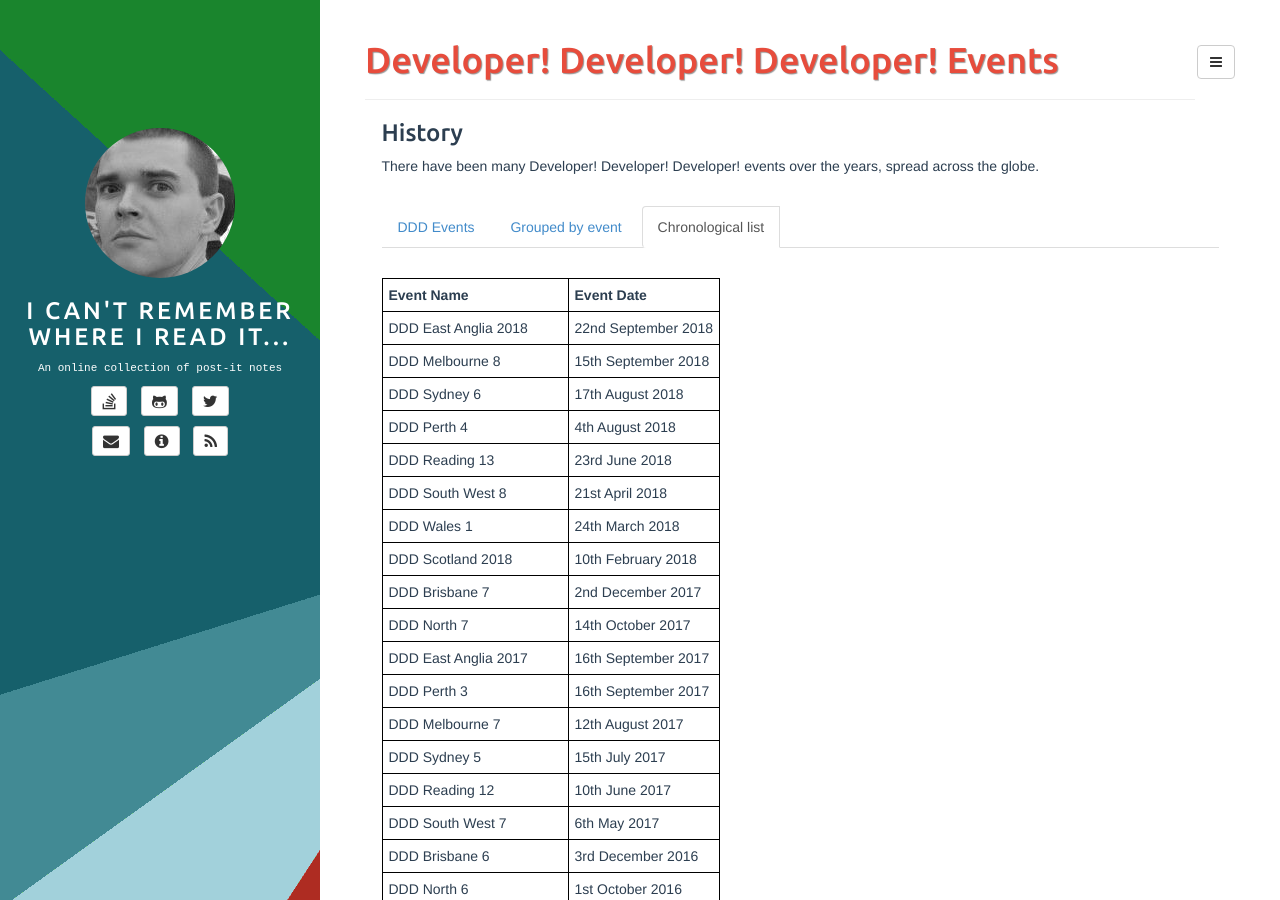
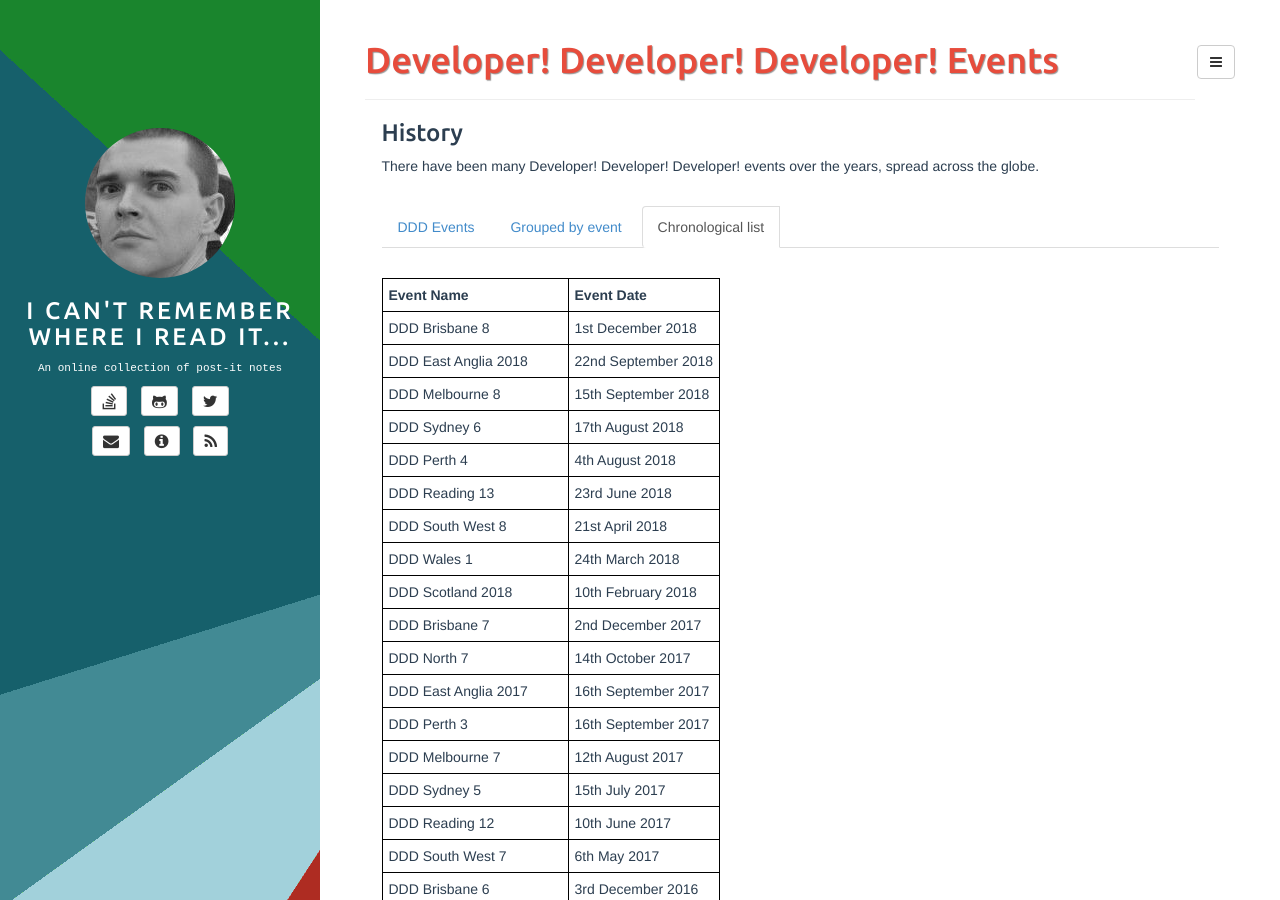
Before and after one commit to adrianbanks/adrianbanks.github.io, a Jekyll site: the page built from ddd-list.md, in a window 1280 px wide and 900 px high. Built offline with Jekyll 4.4.1, drawn with Linux system fonts in a browser that asks for light colours.

Commit message:
Add DDD Brisbane 2018

```diff
--- a/ddd-list.md
+++ b/ddd-list.md
@@ -15,6 +15,7 @@ There have been many Developer! Developer! Developer! events over the years, spr
 
 | **Event Name**             | **Event Date**      |
 | -------------------------- | ------------------- |
+|  DDD Brisbane 8            | 1st December 2018   |
 |  DDD East Anglia 2018      | 22nd September 2018 |
 |  DDD Melbourne 8           | 15th September 2018 |
 |  DDD Sydney 6              | 17th August 2018    |
```
Also changed, not shown: ddd-grouped.md (+1 -0 lines).
